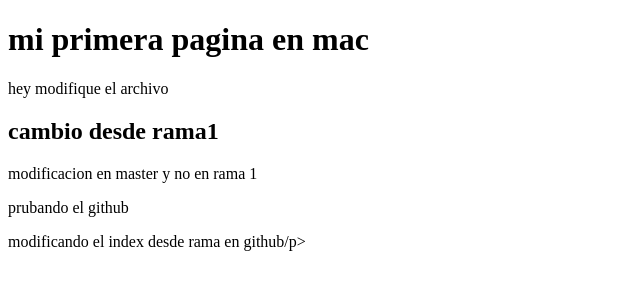
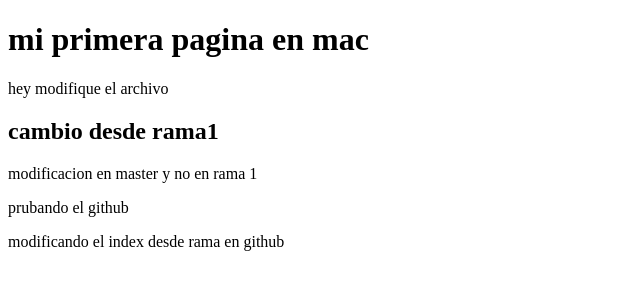
Before and after one commit to AlejandroAlbites/primer-proyecto, a plain HTML site: page index.html in a window 1280 px wide. Shown: the full height of the page, 0-640 px from the left. Drawn offline with Linux system fonts and the light colour scheme.

Commit message:
modificando index desde rama github

```diff
--- a/index.html
+++ b/index.html
@@ -12,7 +12,7 @@
     <h2>cambio desde rama1</h2>
     <p>modificacion en master y no en rama 1</p>
     <p>prubando el github</p>
-    <p>modificando el index desde rama en github/p>
+    <p>modificando el index desde rama en github</p>
 
     <script src="/prueba.js"></script>
 </body>
```
